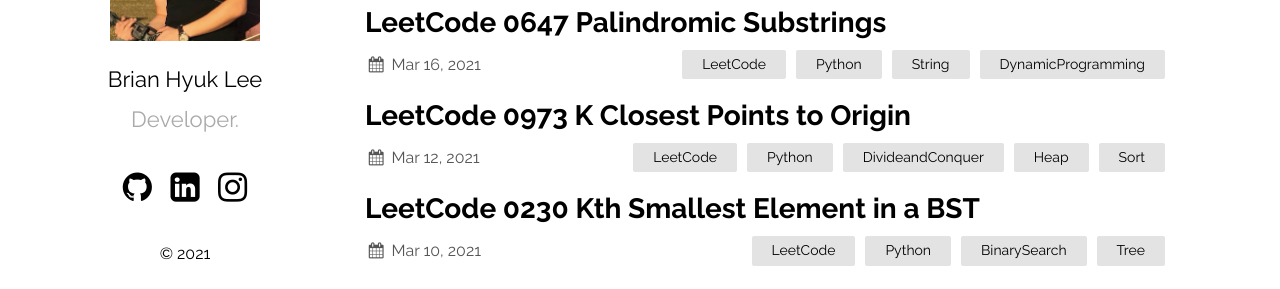
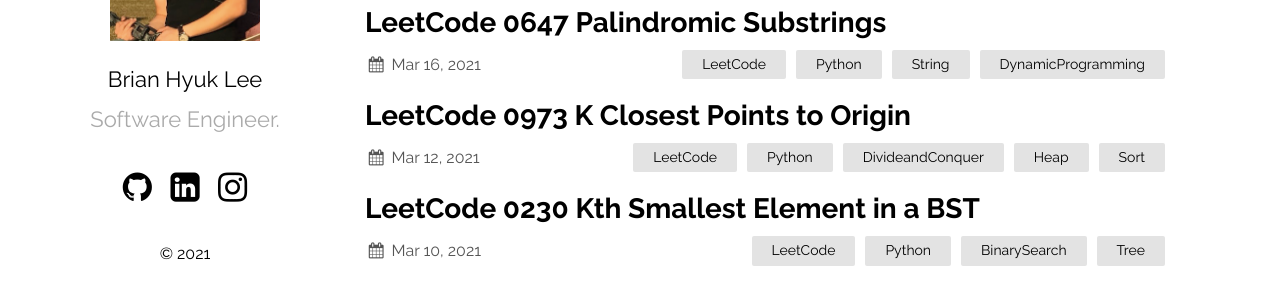
Before and after one commit to dlgur1994/dlgur1994.github.io, a Jekyll site: the page built from index.md, in a window 1280 px wide. Shown: the part 287-576 px from the top of the page. Built offline with Jekyll 4.4.1, drawn with Linux system fonts in a browser that asks for light colours.

Commit message:
_config.yml changed

```diff
--- a/_config.yml
+++ b/_config.yml
@@ -13,12 +13,12 @@
   sass_dir: _sass
 plainwhite:
   name: Brian Hyuk Lee
-  tagline: Developer.
+  tagline: Software Engineer.
   date_format: "%b %-d, %Y"
   sitemap: true # set to true to generate sitemap.xml content
   search: true # set to true to enable searchbar
   dark_mode: true # set to true to add dark mode toggle
-  portfolio_image: "assets/portfolio.png"
+  portfolio_image: "images/portfolio.png"
   html_lang: "en" # set the lang attribute of the <html> tag for the pages. See here for a list of codes: https://www.w3schools.com/tags/ref_country_codes.asp
   condensed_mobile:
     #- home
```
Also changed, not shown: images/portfolio.png (renamed from assets/portfolio.png).
